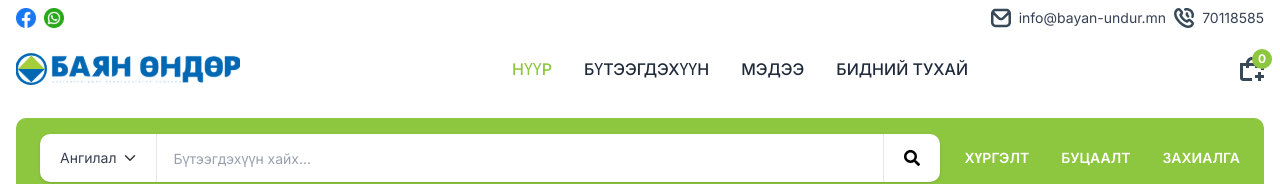
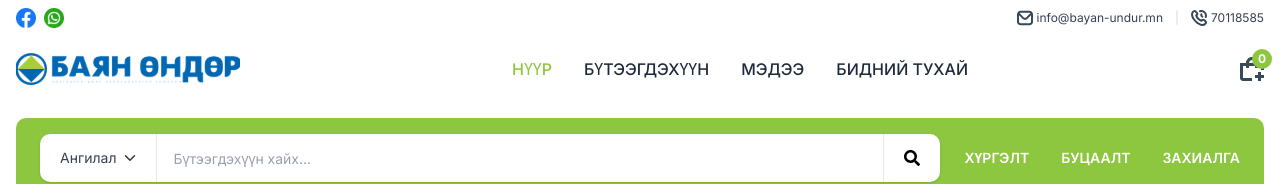
Before and after one commit to AriunboldGG/bayanundur-web, a Next.js app: page / in a window 1280 px wide. Shown: the top 184 px of the page. Built offline with nearby package versions, Linux system fonts and the light colour scheme.

Commit message:
updated top bar

```diff
--- a/src/components/Header.tsx
+++ b/src/components/Header.tsx
@@ -11,7 +11,7 @@ export default function Header() {
     <header className="w-full bg-white">
       {/* Top Header Bar */}
       <div className="w-full bg-white border-b border-white">
-        <div className="container mx-auto px-4 py-2 flex items-center justify-between gap-3 text-xs sm:text-sm">
+        <div className="container mx-auto px-4 py-2 flex items-center justify-between gap-2 text-[11px] sm:text-xs">
           {/* Left: Social Media Icons */}
           <div className="flex items-center gap-2">
             <Link href="#" className="flex items-center justify-center">
@@ -37,26 +37,33 @@ export default function Header() {
 
 
           {/* Right: Contact Info */}
-          <div className="flex items-center gap-2 flex-wrap justify-center sm:justify-end">
-            <a href="mailto:info@bayan-undur.mn" className="flex items-center gap-2 text-gray-700 hover:underline">
+          <div className="flex items-center gap-2 justify-end whitespace-nowrap">
+            <a
+              href="mailto:info@bayan-undur.mn"
+              className="flex items-center gap-1 text-gray-700 hover:underline"
+            >
               <Image
                 src="/svg/email-logo.svg"
                 alt="Email"
-                width={20}
-                height={20}
-                className="w-5 h-5"
+                width={16}
+                height={16}
+                className="w-4 h-4"
               />
-              <span className="text-xs sm:text-sm">info@bayan-undur.mn</span>
+              <span className="max-sm:text-[10px]">info@bayan-undur.mn</span>
             </a>
-            <a href="tel:70118585" className="flex items-center gap-2 text-gray-700 hover:underline">
+            <span className="text-gray-300 px-1">|</span>
+            <a
+              href="tel:70118585"
+              className="flex items-center gap-1 text-gray-700 hover:underline"
+            >
               <Image
                 src="/svg/phone-logo.svg"
                 alt="Phone"
-                width={20}
-                height={20}
-                className="w-5 h-5"
+                width={16}
+                height={16}
+                className="w-4 h-4"
               />
-              <span className="text-xs sm:text-sm">70118585</span>
+              <span className="max-sm:text-[10px]">70118585</span>
             </a>
           </div>
         </div>
```
